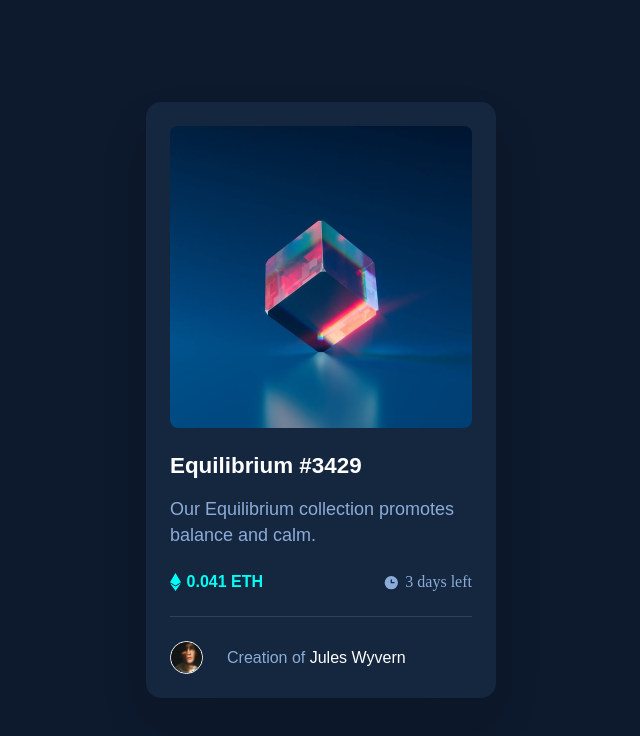
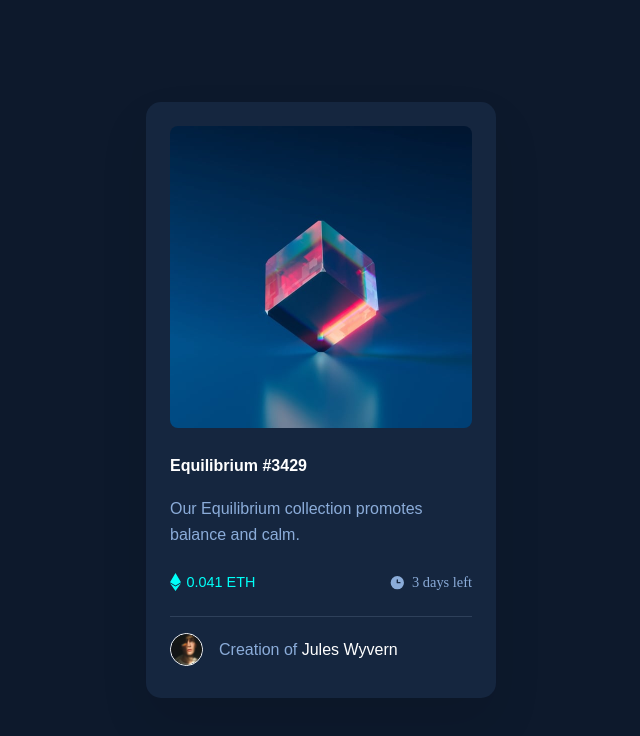
Before and after one commit to shootingstarIII/nft-preview-card-component, a plain HTML site: page index.html in a window 1280 px wide. Shown: the whole page, without its empty margins (319-959 px from the left). Drawn offline with Linux system fonts and the light colour scheme.

Commit message:
Styles fix

```diff
--- a/styles.css
+++ b/styles.css
@@ -72,7 +72,7 @@ main {
     font-family: 'Outfit', sans-serif;
     color: var(--white);
     font-weight: 600;
-    font-size: 1.4rem;
+    font-size: 1rem;
     line-height: 28px;
 }
 
@@ -82,7 +82,7 @@ main {
     font-family: 'Outfit', sans-serif;
     font-style: normal;
     font-weight: 300;
-    font-size: 18px;
+    font-size: 1rem;
     line-height: 26px;
 }
 
@@ -95,10 +95,13 @@ main {
 .nft-details .price {
     display: flex;
     align-items: center;
+}
+
+.nft-details .price span {
     color: var(--cyan-400);
     font-family: 'Outfit', sans-serif;
-    font-weight: 600;
-    font-size: 16px;
+    font-weight: 500;
+    font-size: 0.9rem;
     line-height: 20px;
 }
 
@@ -113,7 +116,7 @@ main {
     font-family: 'Outfit';
     font-style: normal;
     font-weight: 400;
-    font-size: 16px;
+    font-size: 0.9rem;
     line-height: 20px;
 }
 
@@ -131,7 +134,7 @@ main {
 }
 
 .creator {
-    margin: 1.5rem 0;
+    margin: 1rem 0;
     display: flex;
     justify-content: flex-start;
     align-items: center;
@@ -145,7 +148,7 @@ main {
 }
 
 .creator p {
-    margin-left: 1.5rem;
+    margin-left: 1rem;
     color: var(--blue-500);
     font-family: 'Outfit', sans-serif;
     font-style: normal;
```
